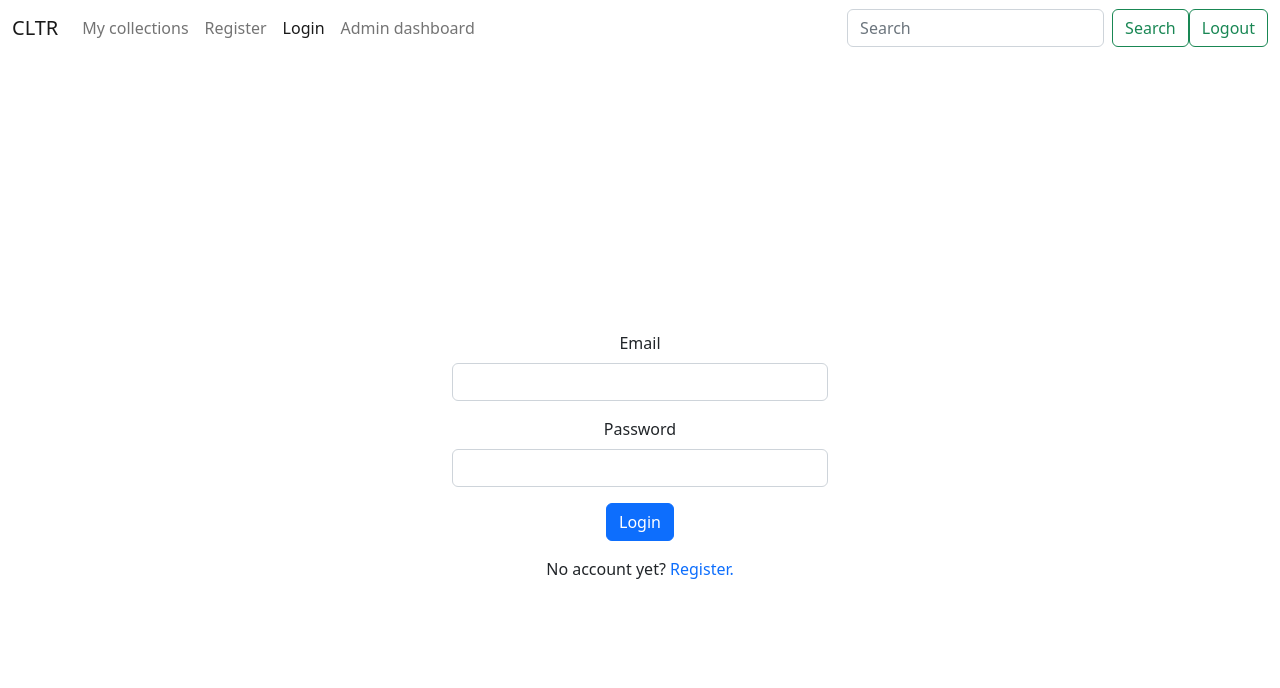
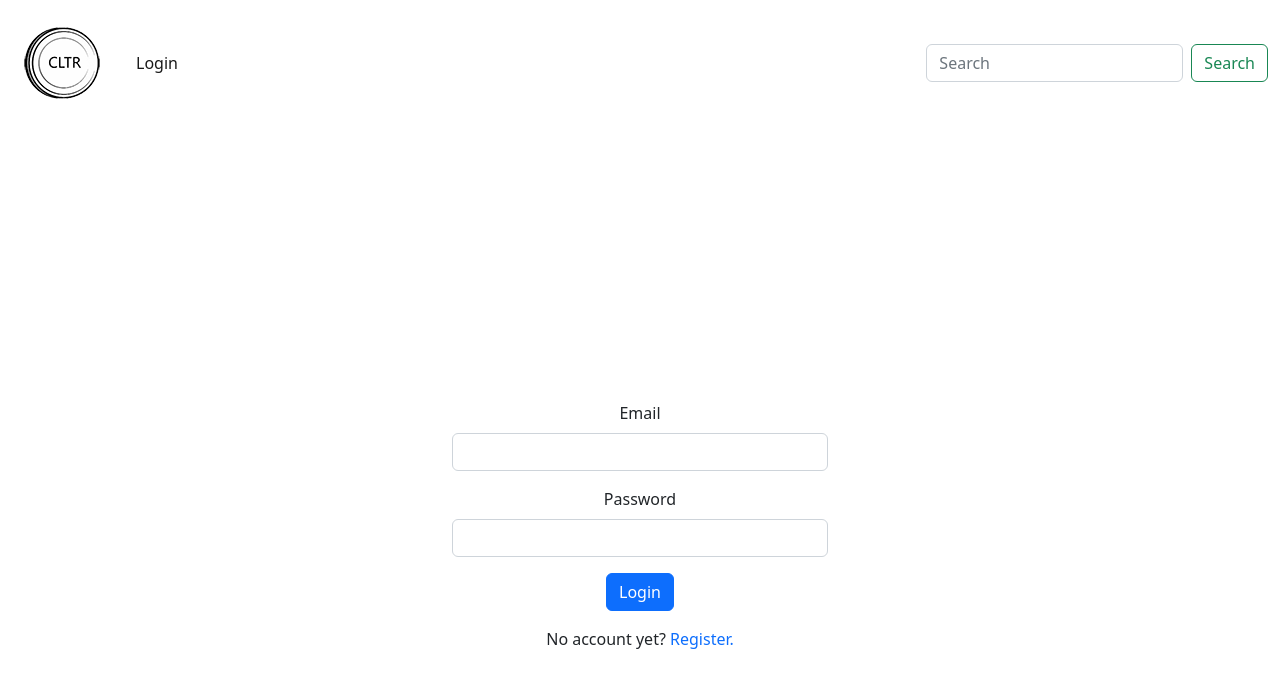
Before and after one commit to Silverun/collector-client, a React (Create React App) app: page /login in a window 1280 px wide. Shown: the top 688 px of the page. Built offline with nearby package versions, Linux system fonts and the light colour scheme; no server answers.

Commit message:
Collections add

```diff
--- a/package.json
+++ b/package.json
@@ -8,6 +8,7 @@
     "@testing-library/user-event": "^13.5.0",
     "axios": "^1.3.2",
     "bootstrap": "^5.2.3",
+    "bootstrap-icons": "^1.10.3",
     "react": "^18.2.0",
     "react-dom": "^18.2.0",
     "react-router-dom": "^6.8.0",
--- a/src/App.js
+++ b/src/App.js
@@ -15,10 +15,11 @@ function App() {
     <Routes>
       <Route path="/" element={<Layout />}>
         {/* Public routes (not logged in) */}
+        <Route path="/login" element={<Login />} />
+        <Route path="/register" element={<Register />} />
+
         <Route element={<PersistLogin />}>
           <Route index element={<Home />} />
-          <Route path="/register" element={<Register />} />
-          <Route path="/login" element={<Login />} />
           <Route path="/unauthorized" element={<Unauthorized />} />
 
           {/* Editor + Admin routes */}
@@ -30,10 +31,10 @@ function App() {
           <Route element={<RequireAuth allowedRoles={[2]} />}>
             <Route path="/admin" element={<Admin />} />
           </Route>
+
+          {/* no matches path */}
+          <Route path="*" element={<Missing />} />
         </Route>
-
-        {/* no matches path */}
-        <Route path="*" element={<Missing />} />
       </Route>
     </Routes>
   );
--- a/src/components/Collections.js
+++ b/src/components/Collections.js
@@ -1,7 +1,105 @@
 import React from "react";
+import logo from "../img/cltr_logo_100.png";
 
 const Collections = () => {
-  return <div>Collections</div>;
+  return (
+    // <div className="container text-center">
+    //   <div className="row">
+    //     <div className="col">Picture</div>
+    //     <div className="col">My precious collection</div>
+    //     <div className="col">All these things bring me joy!</div>
+    //     <div className="col">Rings</div>
+    //     <div className="col">
+    //       <button type="button" className="btn btn-secondary">
+    //         <svg
+    //           xmlns="http://www.w3.org/2000/svg"
+    //           width="16"
+    //           height="16"
+    //           fill="currentColor"
+    //           className="bi bi-pencil-square"
+    //           viewBox="0 0 16 16"
+    //         >
+    //           <path d="M15.502 1.94a.5.5 0 0 1 0 .706L14.459 3.69l-2-2L13.502.646a.5.5 0 0 1 .707 0l1.293 1.293zm-1.75 2.456-2-2L4.939 9.21a.5.5 0 0 0-.121.196l-.805 2.414a.25.25 0 0 0 .316.316l2.414-.805a.5.5 0 0 0 .196-.12l6.813-6.814z"></path>
+    //           <path
+    //             fill-rule="evenodd"
+    //             d="M1 13.5A1.5 1.5 0 0 0 2.5 15h11a1.5 1.5 0 0 0 1.5-1.5v-6a.5.5 0 0 0-1 0v6a.5.5 0 0 1-.5.5h-11a.5.5 0 0 1-.5-.5v-11a.5.5 0 0 1 .5-.5H9a.5.5 0 0 0 0-1H2.5A1.5 1.5 0 0 0 1 2.5v11z"
+    //           ></path>
+    //         </svg>
+    //       </button>
+    //       <button type="button" className="btn btn-danger ms-2">
+    //         <svg
+    //           xmlns="http://www.w3.org/2000/svg"
+    //           width="16"
+    //           height="16"
+    //           fill="currentColor"
+    //           className="bi bi-trash-fill"
+    //           viewBox="0 0 16 16"
+    //         >
+    //           <path d="M2.5 1a1 1 0 0 0-1 1v1a1 1 0 0 0 1 1H3v9a2 2 0 0 0 2 2h6a2 2 0 0 0 2-2V4h.5a1 1 0 0 0 1-1V2a1 1 0 0 0-1-1H10a1 1 0 0 0-1-1H7a1 1 0 0 0-1 1H2.5zm3 4a.5.5 0 0 1 .5.5v7a.5.5 0 0 1-1 0v-7a.5.5 0 0 1 .5-.5zM8 5a.5.5 0 0 1 .5.5v7a.5.5 0 0 1-1 0v-7A.5.5 0 0 1 8 5zm3 .5v7a.5.5 0 0 1-1 0v-7a.5.5 0 0 1 1 0z"></path>
+    //         </svg>
+    //       </button>
+    //     </div>
+    //   </div>
+    // </div>
+    <div className="container-sm">
+      <table className="table table-hover">
+        <thead>
+          <tr>
+            <th scope="col"></th>
+            <th scope="col">Name</th>
+            <th scope="col">Description</th>
+            <th scope="col">Theme</th>
+            <th scope="col"></th>
+          </tr>
+        </thead>
+        <tbody>
+          <tr className="align-middle">
+            <td>
+              <img
+                style={{ minHeight: 40, minWidth: 40 }}
+                className="img-fluid"
+                src={logo}
+                alt="col_logo"
+              />
+            </td>
+            <td>My precious collection</td>
+            <td>All these things bring me joy!</td>
+            <td>Rings</td>
+            <td className="">
+              <button type="button" className="btn btn-secondary">
+                <svg
+                  xmlns="http://www.w3.org/2000/svg"
+                  width="16"
+                  height="16"
+                  fillRule="currentColor"
+                  className="bi bi-pencil-square"
+                  viewBox="0 0 16 16"
+                >
+                  <path d="M15.502 1.94a.5.5 0 0 1 0 .706L14.459 3.69l-2-2L13.502.646a.5.5 0 0 1 .707 0l1.293 1.293zm-1.75 2.456-2-2L4.939 9.21a.5.5 0 0 0-.121.196l-.805 2.414a.25.25 0 0 0 .316.316l2.414-.805a.5.5 0 0 0 .196-.12l6.813-6.814z"></path>
+                  <path
+                    fillRule="evenodd"
+                    d="M1 13.5A1.5 1.5 0 0 0 2.5 15h11a1.5 1.5 0 0 0 1.5-1.5v-6a.5.5 0 0 0-1 0v6a.5.5 0 0 1-.5.5h-11a.5.5 0 0 1-.5-.5v-11a.5.5 0 0 1 .5-.5H9a.5.5 0 0 0 0-1H2.5A1.5 1.5 0 0 0 1 2.5v11z"
+                  ></path>
+                </svg>
+              </button>
+              <button type="button" className="btn btn-danger ms-2">
+                <svg
+                  xmlns="http://www.w3.org/2000/svg"
+                  width="16"
+                  height="16"
+                  fillRule="currentColor"
+                  className="bi bi-trash-fill"
+                  viewBox="0 0 16 16"
+                >
+                  <path d="M2.5 1a1 1 0 0 0-1 1v1a1 1 0 0 0 1 1H3v9a2 2 0 0 0 2 2h6a2 2 0 0 0 2-2V4h.5a1 1 0 0 0 1-1V2a1 1 0 0 0-1-1H10a1 1 0 0 0-1-1H7a1 1 0 0 0-1 1H2.5zm3 4a.5.5 0 0 1 .5.5v7a.5.5 0 0 1-1 0v-7a.5.5 0 0 1 .5-.5zM8 5a.5.5 0 0 1 .5.5v7a.5.5 0 0 1-1 0v-7A.5.5 0 0 1 8 5zm3 .5v7a.5.5 0 0 1-1 0v-7a.5.5 0 0 1 1 0z"></path>
+                </svg>
+              </button>
+            </td>
+          </tr>
+        </tbody>
+      </table>
+    </div>
+  );
 };
 
 export default Collections;
--- a/src/components/Navigation.js
+++ b/src/components/Navigation.js
@@ -1,13 +1,14 @@
 import React, { useState } from "react";
 import { NavLink, useNavigate } from "react-router-dom";
-// import axios from "../api/axios";
-// import useAuth from "../hooks/useAuth";
+import useAuth from "../hooks/useAuth";
 import useLogout from "../hooks/useLogout";
+import logo from "../img/cltr_logo_100.png";
 
 const Navigation = () => {
   const [hamButton, setHamButton] = useState(true);
   const navigate = useNavigate();
   const logout = useLogout();
+  const { auth } = useAuth();
   // const { setAuth } = useAuth();
 
   const hamburgerButtonToggler = () => {
@@ -32,7 +33,12 @@ const Navigation = () => {
     <nav className="navbar navbar-expand-sm bg-body-tertiary">
       <div className="container-fluid">
         <NavLink className="navbar-brand" to="/">
-          CLTR
+          <img
+            style={{ minHeight: 40, minWidth: 40 }}
+            className="img-fluid"
+            src={logo}
+            alt="col_logo"
+          />
         </NavLink>
         <button
           onClick={hamburgerButtonToggler}
@@ -54,7 +60,8 @@ const Navigation = () => {
           }
           id="navbarSupportedContent"
         >
-          <ul className="navbar-nav me-auto mb-2 mb-lg-0">
+          <ul className="navbar-nav  me-auto mb-2 mb-lg-0">
+            {auth.role ? (
               <li className="nav-item">
                 <NavLink
                   className={({ isActive }) =>
@@ -66,16 +73,7 @@ const Navigation = () => {
                   My collections
                 </NavLink>
               </li>
-            <li className="nav-item">
-              <NavLink
-                className={({ isActive }) =>
-                  isActive ? "nav-link active" : "nav-link"
-                }
-                to="/register"
-              >
-                Register
-              </NavLink>
-            </li>
+            ) : null}
             <li className="nav-item">
               <NavLink
                 className={({ isActive }) =>
@@ -86,6 +84,7 @@ const Navigation = () => {
                 Login
               </NavLink>
             </li>
+            {auth.role === 2 ? (
               <li className="nav-item">
                 <NavLink
                   className={({ isActive }) =>
@@ -96,6 +95,7 @@ const Navigation = () => {
                   Admin dashboard
                 </NavLink>
               </li>
+            ) : null}
           </ul>
           <form className="d-flex" role="search">
             <input
@@ -108,14 +108,17 @@ const Navigation = () => {
               Search
             </button>
           </form>
-        </div>
+
+          {auth.role ? (
             <button
               onClick={logoutButtonHandler}
-          className="btn btn-outline-success"
+              className="btn btn-outline-success ms-2"
               type="button"
             >
               Logout
             </button>
+          ) : null}
+        </div>
       </div>
     </nav>
   );
```
Also changed, not shown: src/img/cltr_logo_100.png (added), 1 other file (tests, documents, lock files or other folders). Lines whose indentation alone changed are shown as unchanged.
